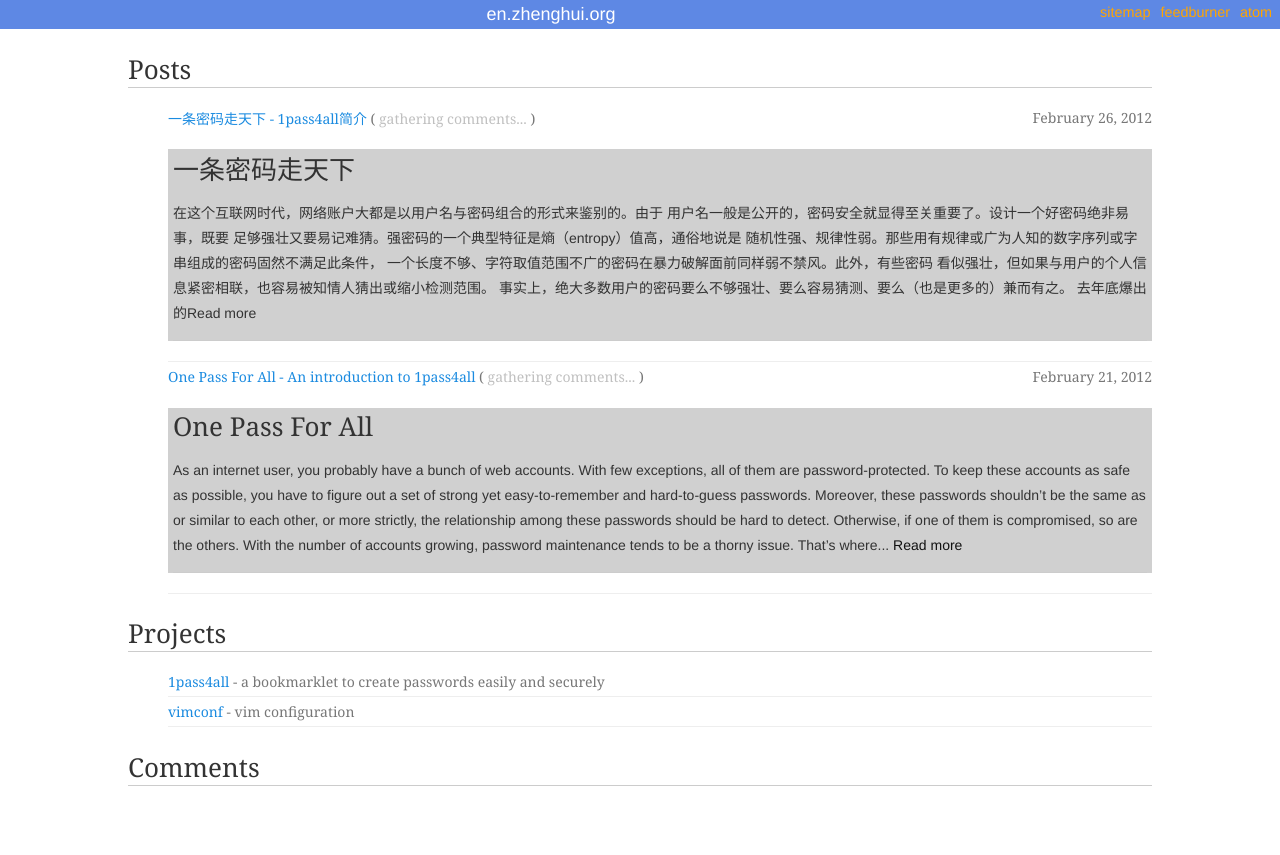
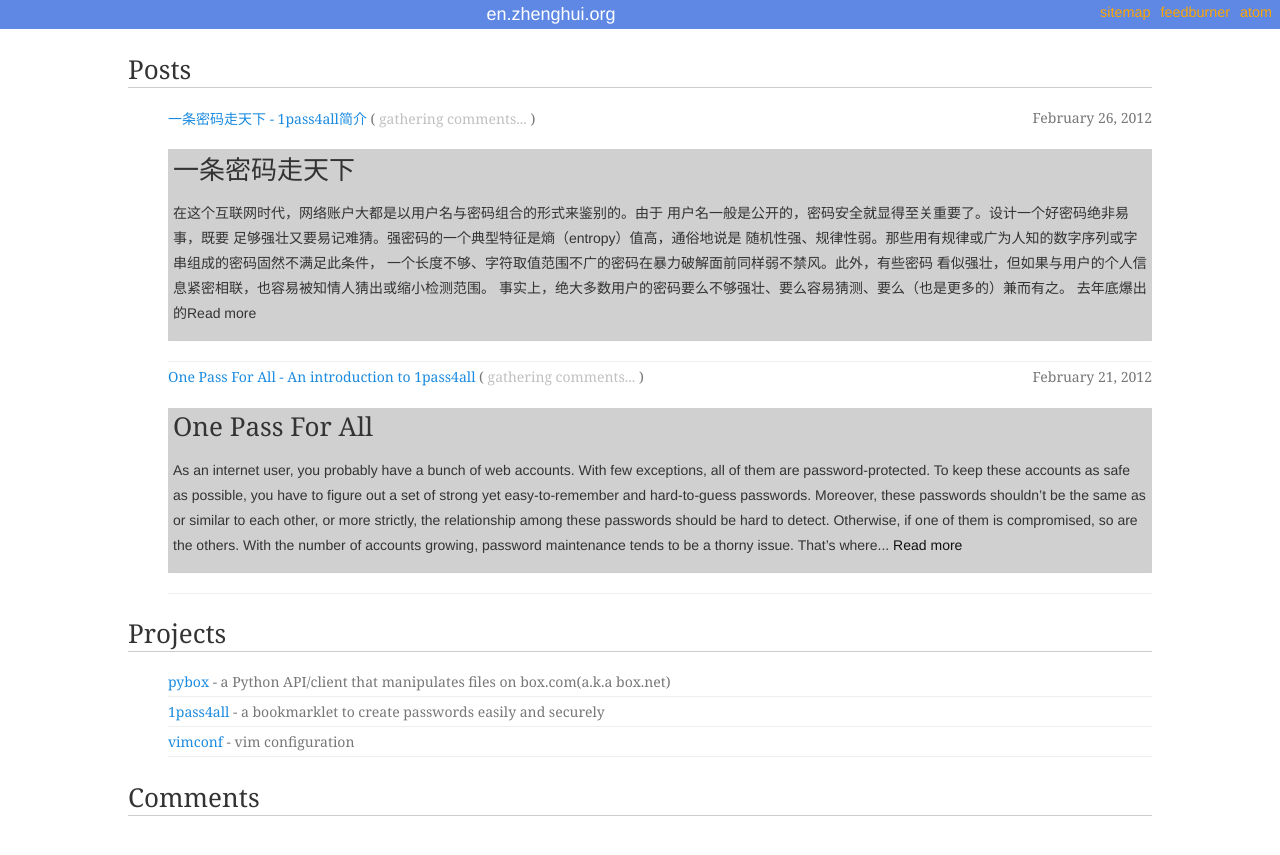
Before and after one commit to hzheng/hzheng.github.com, a Jekyll site: the page built from index.html, in a window 1280 px wide. Shown: the top 855 px of the page. Built offline with Jekyll 4.4.1, drawn with Linux system fonts in a browser that asks for light colours; some web fonts are replaced; Markdown is read by kramdown in place of the engine named in the settings; comment, search, counter and statistics services are not loaded.

Commit message:
added pybox links in Projects

```diff
--- a/index.html
+++ b/index.html
@@ -34,6 +34,10 @@ description: Hui Zheng's blog
 <h2>Projects</h2>
 <ul class="section">
     <li>
+        <a href="{{site.github_home}}/pybox">pybox</a>
+        - a Python API/client that manipulates files on box.com(a.k.a box.net)
+    </li>
+    <li>
         <a href="{{site.github_home}}/1pass4all">1pass4all</a>
         - a bookmarklet to create passwords easily and securely
     </li>
```
